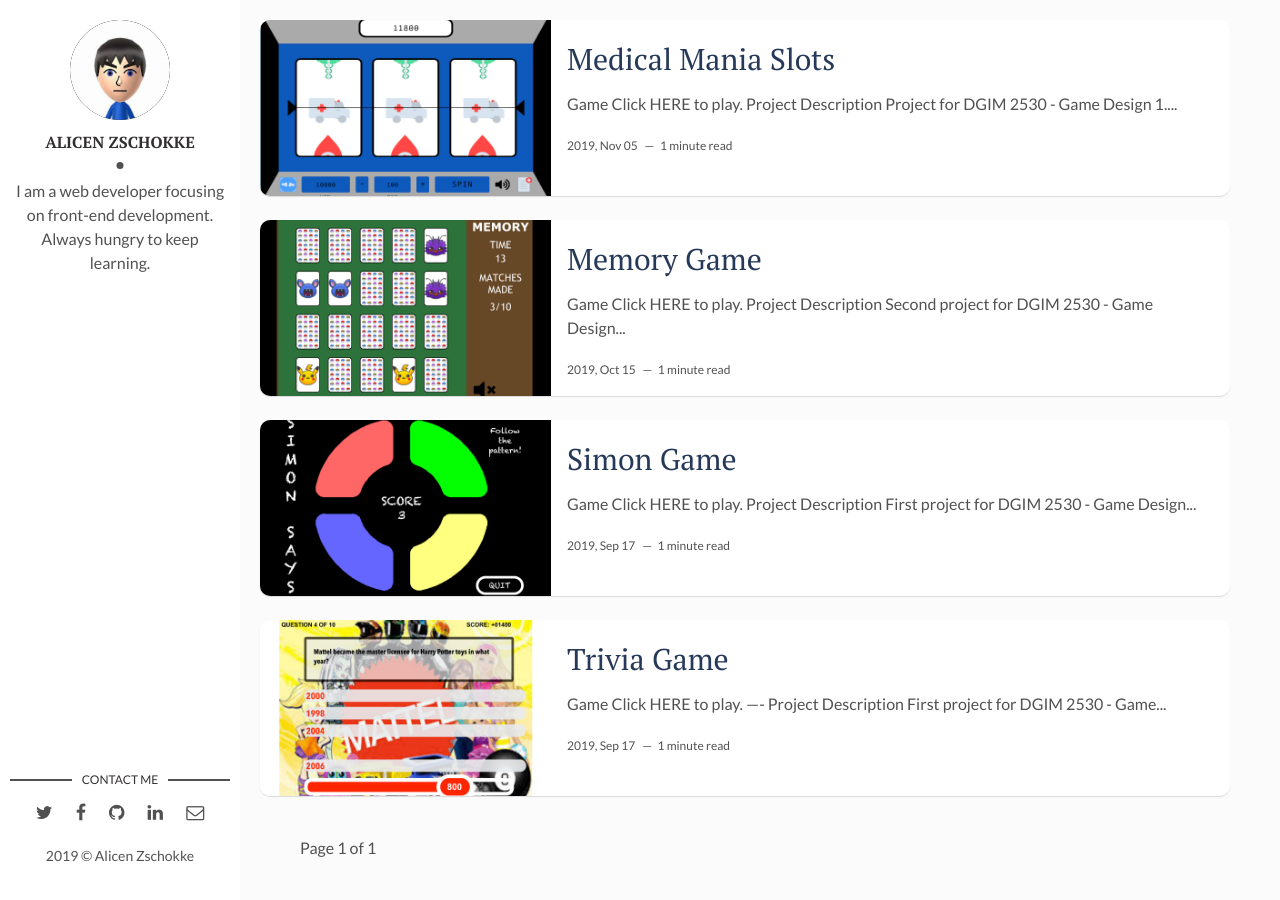
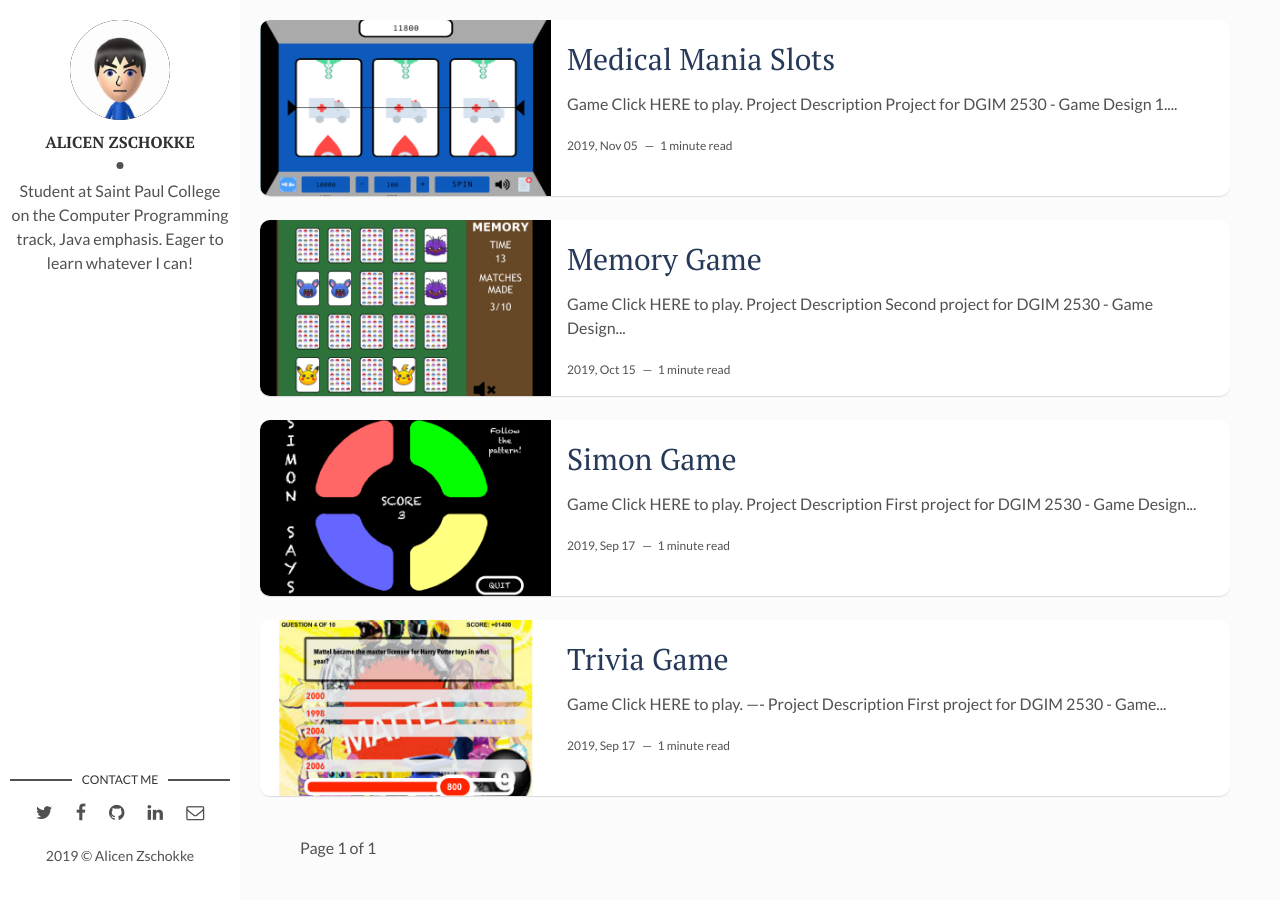
Before and after one commit to azschokke/azschokke.github.io, a Jekyll site: the page built from index.html, in a window 1280 px wide. Built offline with Jekyll 4.4.1, drawn with Linux system fonts in a browser that asks for light colours; the list of posts is cut into pages by our own code.

Commit message:
Update _config.yml

```diff
--- a/_config.yml
+++ b/_config.yml
@@ -9,7 +9,7 @@ site-twitter: #if your site has a twitter account, enter it here
 # Author Settings
 author: Alicen Zschokke # add your name
 author-img: headshot-generic.jpg # add your photo
-about-author: I am a web developer focusing on front-end development. Always hungry to keep learning. # add description
+about-author: Student at Saint Paul College on the Computer Programming track, Java emphasis. Eager to learn whatever I can! # add description
 social-twitter: # add your Twitter handle
 social-facebook: # add your Facebook handle
 social-github: azschokke # add your Github handle
```
